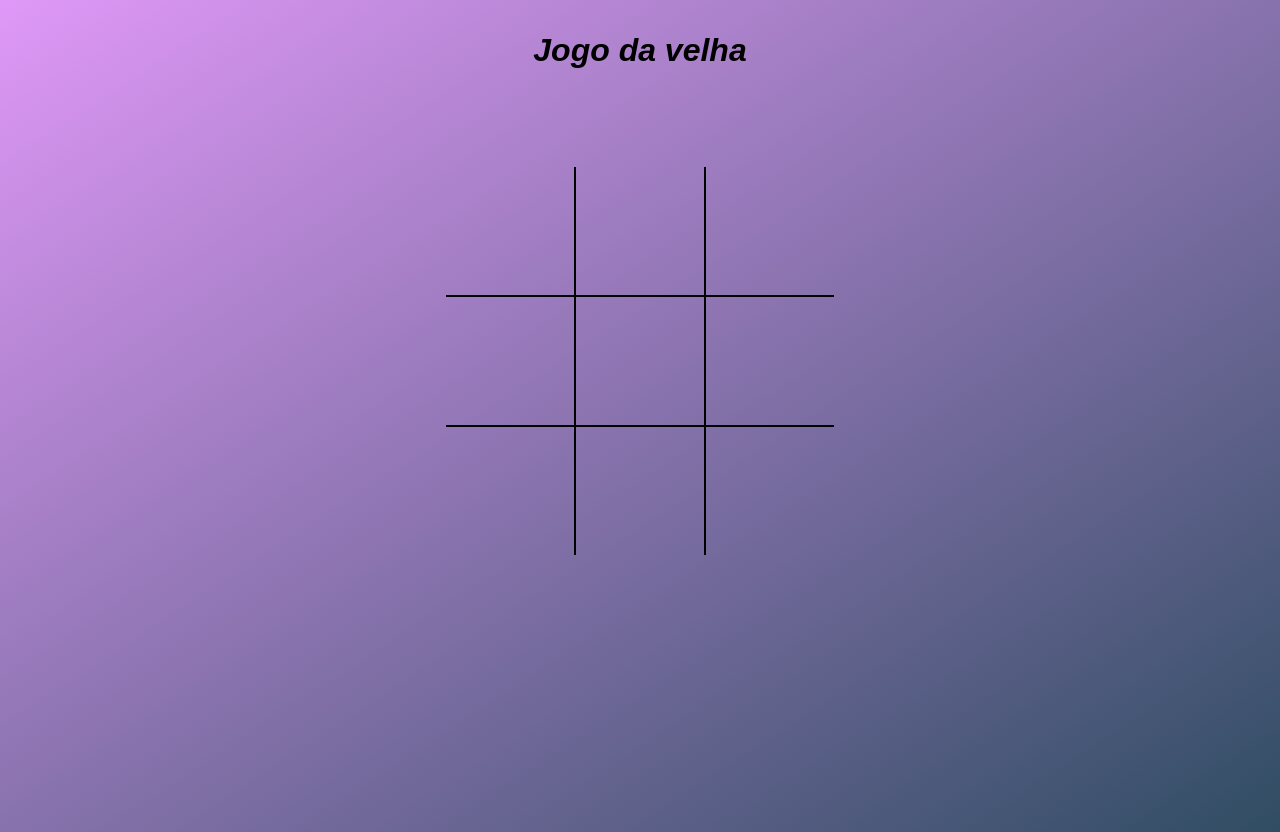
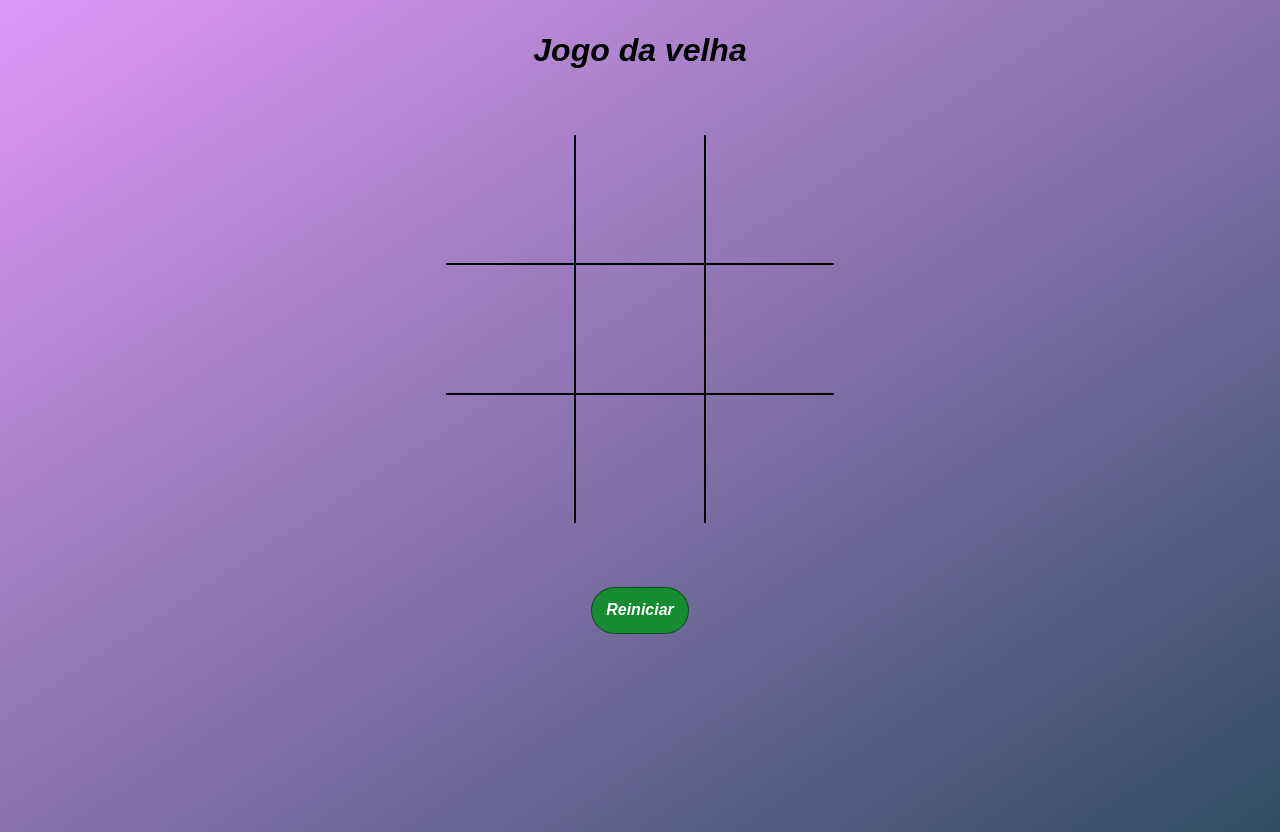
Before and after one commit to gustavofontanavieira/Jogo-Da-Velha, a plain HTML site: page index.html in a window 1280 px wide. Drawn offline with Linux system fonts and the light colour scheme.

Commit message:
add button to restart the game

```diff
--- a/index.html
+++ b/index.html
@@ -30,6 +30,9 @@
         <div class="square bottom-rigth"></div>
       </div>
     </div>
+    <div class="mt btn-restart">
+      <strong><i>Reiniciar</i></strong>
+    </div>
   </body>
   <script src="script.js"></script>
 </html>
--- a/script.js
+++ b/script.js
@@ -1,12 +1,13 @@
 let player = 0;
 let squares = document.querySelectorAll(".square");
+const textAlert = document.querySelector(".alert");
 
 const getElement = (element) => {
   if (element.textContent != "") {
-    document.querySelector(".alert").textContent =
+    textAlert.textContent =
       "Por favor, selecione um quadrado que ainda não foi preenchido";
   } else {
-    document.querySelector(".alert").textContent = "";
+    textAlert.textContent = "";
     if (player == 0) {
       element.textContent = "X";
       player = 1;
@@ -22,3 +23,10 @@ squares.forEach((element) => {
     getElement(element);
   });
 });
+
+document.querySelector(".btn-restart").addEventListener("click", () => {
+  textAlert.textContent = "";
+  squares.forEach((element) => {
+    element.textContent = "";
+  });
+});
--- a/style.css
+++ b/style.css
@@ -11,7 +11,7 @@ body {
 }
 
 .game-body {
-  margin-top: 5rem;
+  margin-top: 3rem;
 }
 
 .text {
@@ -92,3 +92,23 @@ body {
   border-bottom-width: 0;
   border-right-width: 0;
 }
+
+.mt {
+  width: 6rem;
+  height: 2.8rem;
+  background-color: rgb(21, 140, 49);
+  color: rgb(255, 255, 255);
+  border-radius: 999rem;
+  border: 1px solid rgba(0, 0, 0, 0.444);
+  margin-top: 5rem;
+  display: flex;
+  align-items: center;
+  justify-content: center;
+  margin: 0 auto;
+  margin-top: 4rem;
+  transition: transform 250ms ease;
+}
+
+.mt:hover {
+  transform: scale(1.1);
+}
```
